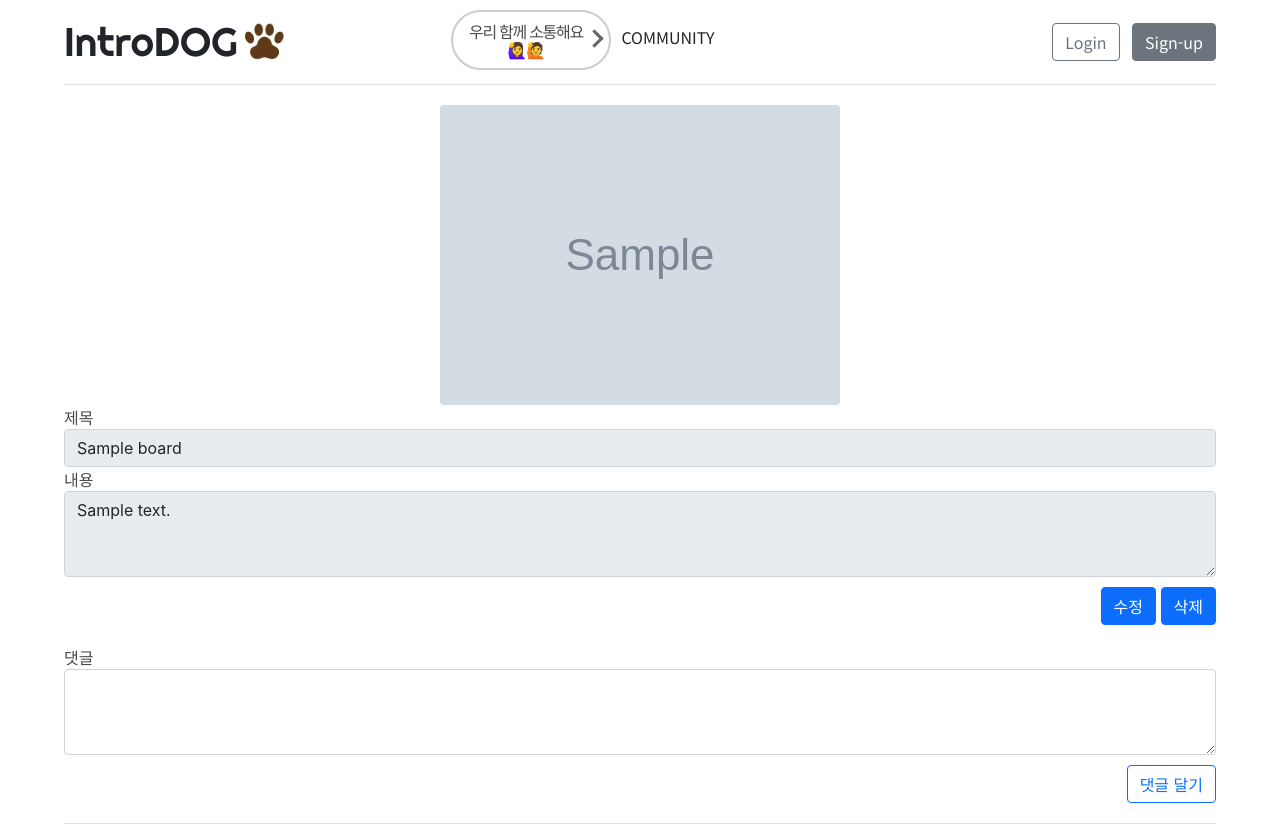
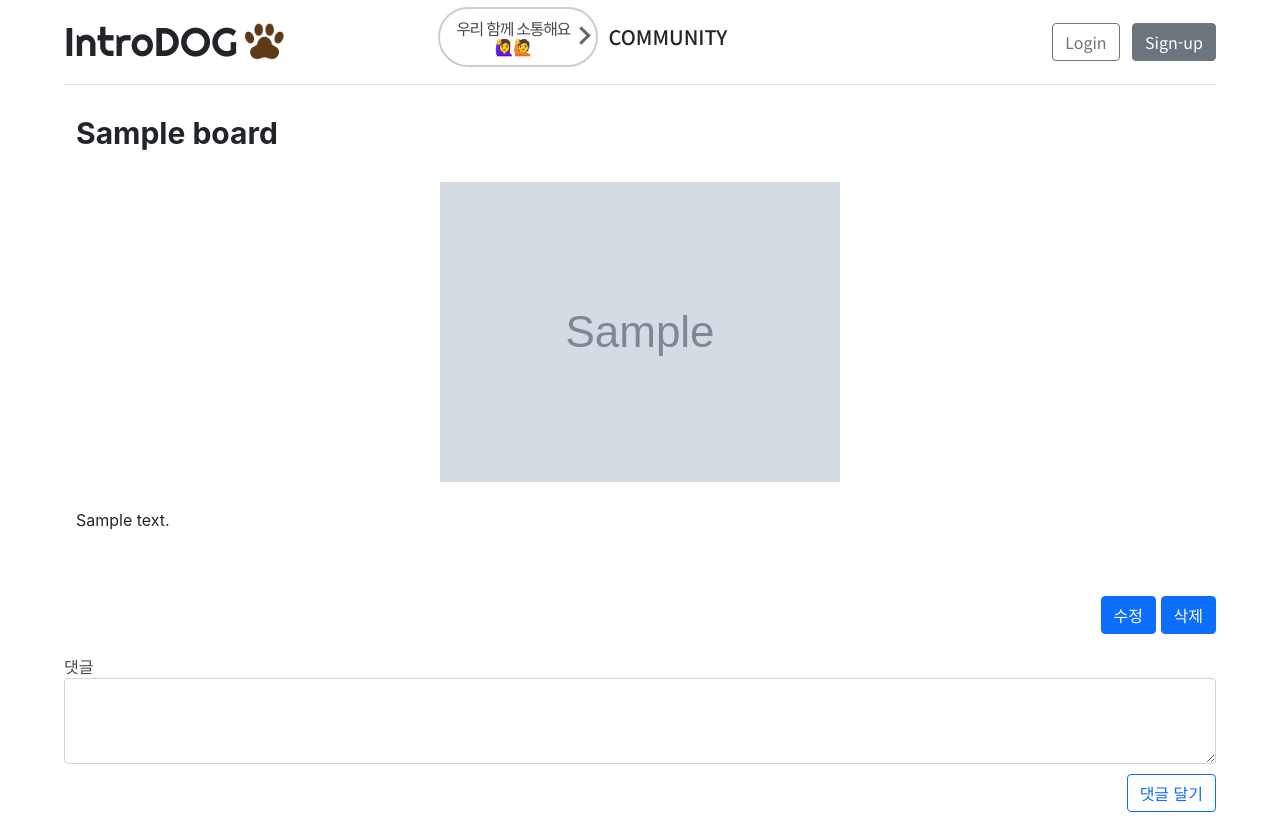
Before and after one commit to jinsDevelopment/myDog, a Flask app: page /board/detail?id=1 in a window 1280 px wide. Shown: the top 824 px of the page. Run offline with Flask 2, Linux system fonts and the light colour scheme; grey boxes marked "Sample" are stand-in pictures; a database or web service that is not in the repository returns one stand-in record (values such as "Sample title"); some libraries are stand-ins or nearby versions.

Commit message:
Edit code: board detail

```diff
--- a/static/css/board.css
+++ b/static/css/board.css
@@ -44,6 +44,26 @@
   text-align: right;
   padding-top: 10px;
 }
+.detail-img {
+  padding: 20px 0;
+}
+.detail-title,
+.detail-body {
+  background-color: transparent !important;
+  border: none;
+}
+.detail-title:focus,
+.detail-body:focus {
+  box-shadow: none;
+}
+.detail-title {
+  font-size: 30px;
+  font-weight: 700;
+  border: 0px;
+}
+.detail-body {
+  resize: none;
+}
 /* *************
 * posting box
 *****************/
--- a/static/css/layout.css
+++ b/static/css/layout.css
@@ -73,6 +73,10 @@ button {
 .community__wrap > a:hover:after {
   transform: scaleX(1);
 }
+.layout__nav {
+  font-size: 20px;
+  font-weight: 500;
+}
 
 .btn-logout {
   margin-top: 3px;
--- a/templates/board_detail.html
+++ b/templates/board_detail.html
@@ -100,20 +100,25 @@
         <div class="posting-box">
           <input hidden id="boardid" value='{{ board['id'] }}'>
           <div class="text-center">
+            <div class="form-group">
+              <label for="exampleFormControlInput1" class="blind">제목</label>
+              <input type="text" class="form-control detail-title" id="title"
+              placeholder="제목" value='{{ board['title'] }}' readonly>
+            </div>
             <img
               src="../static/images/{{ board['imgUrl'] }}"
-              class="rounded"
+              class="rounded detail-img"
               alt="..."
             />
           </div>
           <div class="form-group">
-            <label for="exampleFormControlInput1">제목</label>
-            <input type="text" class="form-control" id="title"
-            placeholder="제목" value='{{ board['title'] }}' readonly>
-          </div>
-          <div class="form-group">
-            <label for="exampleFormControlTextarea1">내용</label>
-            <textarea class="form-control" id="contents" rows="3" readonly>
+            <label for="exampleFormControlTextarea1" class="blind">내용</label>
+            <textarea
+              class="form-control detail-body"
+              id="contents"
+              rows="3"
+              readonly
+            >
 {{ board['contents'] }}</textarea
             >
           </div>
--- a/templates/layout.html
+++ b/templates/layout.html
@@ -139,7 +139,7 @@
             {% endif %}
             <a
               onclick="window.location.href ='/board/select'"
-              class="nav-link px-2 link-dark"
+              class="nav-link px-2 link-dark layout__nav"
               >COMMUNITY</a
             >
           </li>
```
